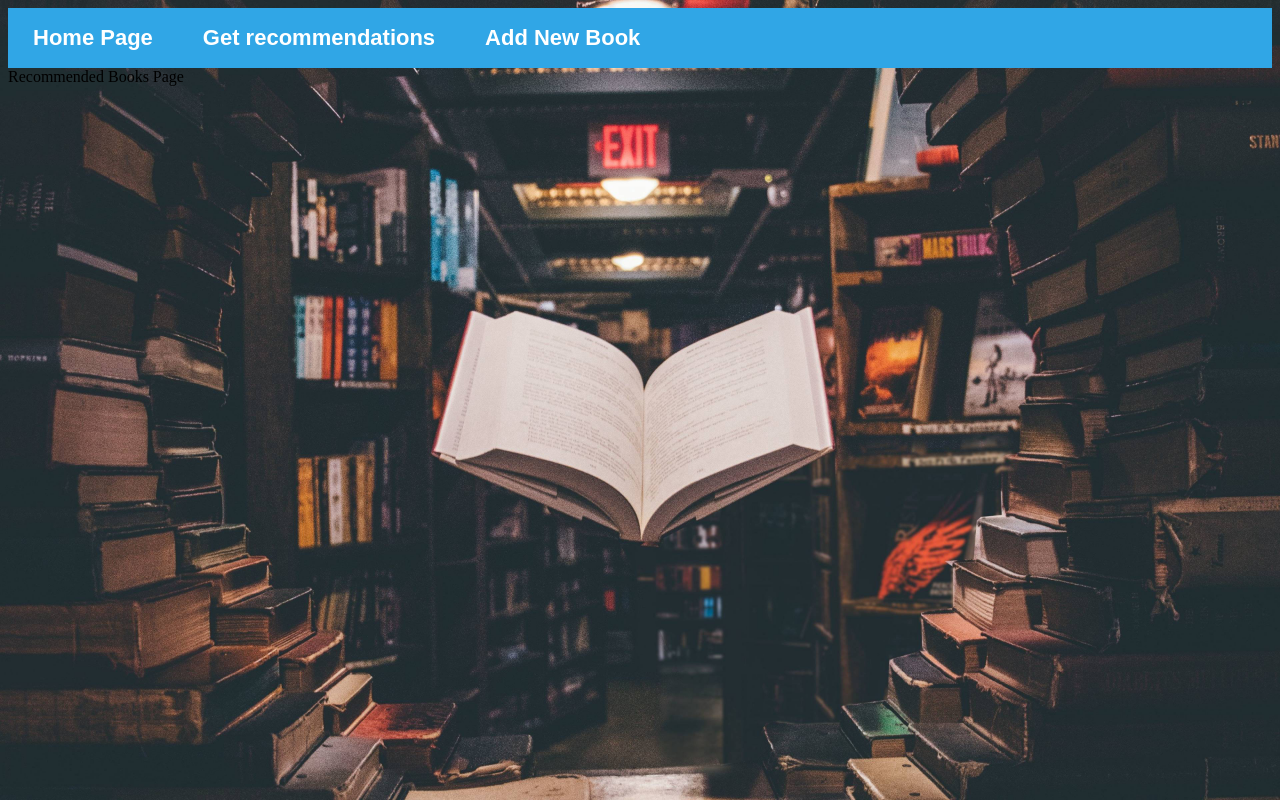
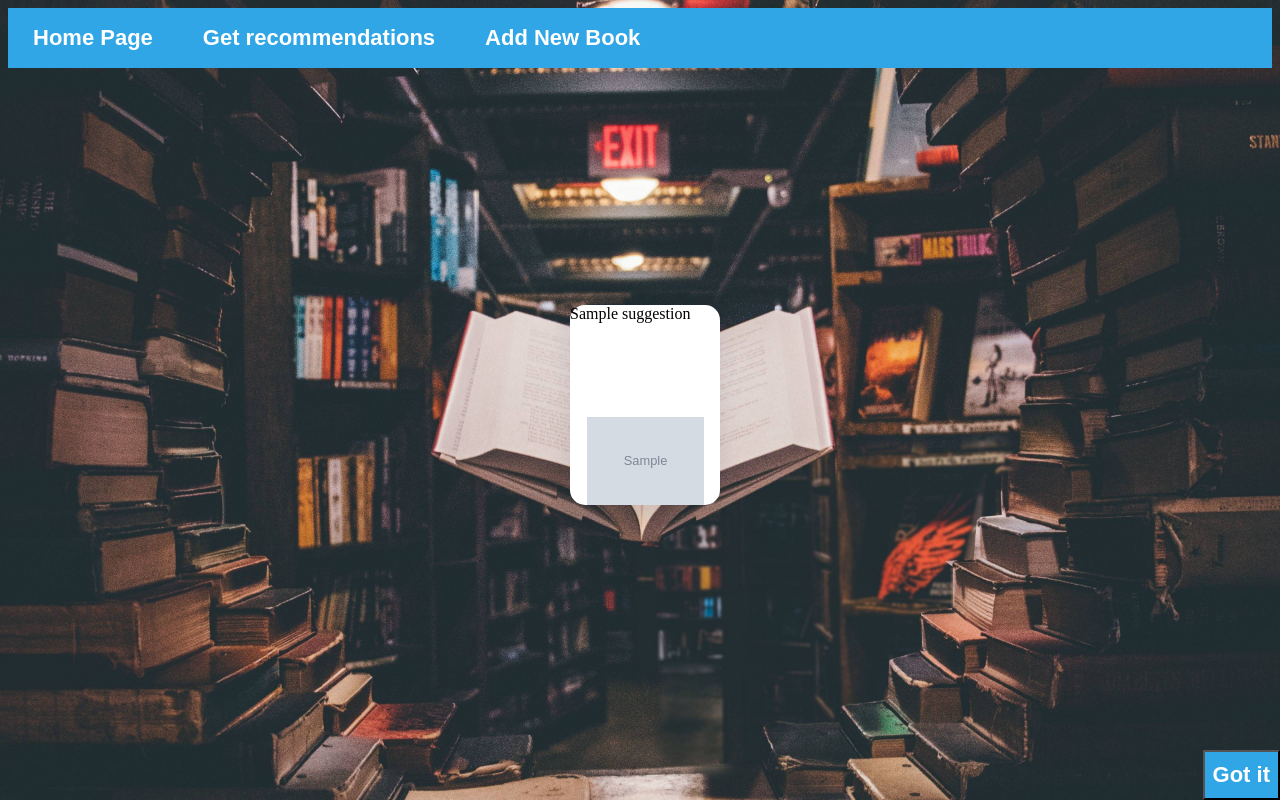
Before and after one commit to karendcl/recommend-books, a Django app: template src/templates/Recommended.html in a window 1280 px wide. Run offline with Django 5.2, Linux system fonts and the light colour scheme; the template is opened without the code that fills it: most values are stand-ins (such as "Sample title", 1, 10 or a date in 2020); grey boxes marked "Sample" are stand-in pictures.

Commit message:
Created Styles for Recommended page

```diff
--- a/src/static/Styles.css
+++ b/src/static/Styles.css
@@ -178,3 +178,26 @@ button[type="submit"]:hover {
 .Wrap_Button button::selection {
     background: #ffc8ff;
 }
+
+.Onclick_Button button {
+    background: #30A6E6;
+    color: #FFFFFF;
+    display: block;
+    font: bold 22px/40px sans-serif;
+    padding: 3px 8px;
+    text-align: center;
+    text-decoration: none;
+    -webkit-transition: all .25s ease;
+    -moz-transition: all .25s ease;
+    -ms-transition: all .25s ease;
+    -moz-transition: all .25s ease;
+    transition: all .25s ease;
+    cursor: pointer;
+    position: absolute;
+    bottom: 0;
+    right: 0;
+}
+
+.Onclick_Button button:hover {
+    background: #000000;
+}
--- a/src/templates/Recommended.html
+++ b/src/templates/Recommended.html
@@ -1,3 +1,15 @@
 {% extends "Index.html" %} {% block content %}
-        Recommended Books Page
+<div class="wrapper">
+
+        {% for i in suggestions %}
+        <div class="container">
+                {{ i.title }}
+            <img src="{{i.image_url}}" alt="image">
+        </div>
+            <br>
+        {% endfor %}
+        </div>
+        <div class="Onclick_Button">
+        <button onclick="location.href='/'">Got it</button>
+</div>
 {% endblock content %}
```
Also changed, not shown: src/templates/ViewBooks.html (+0 -13 lines).
